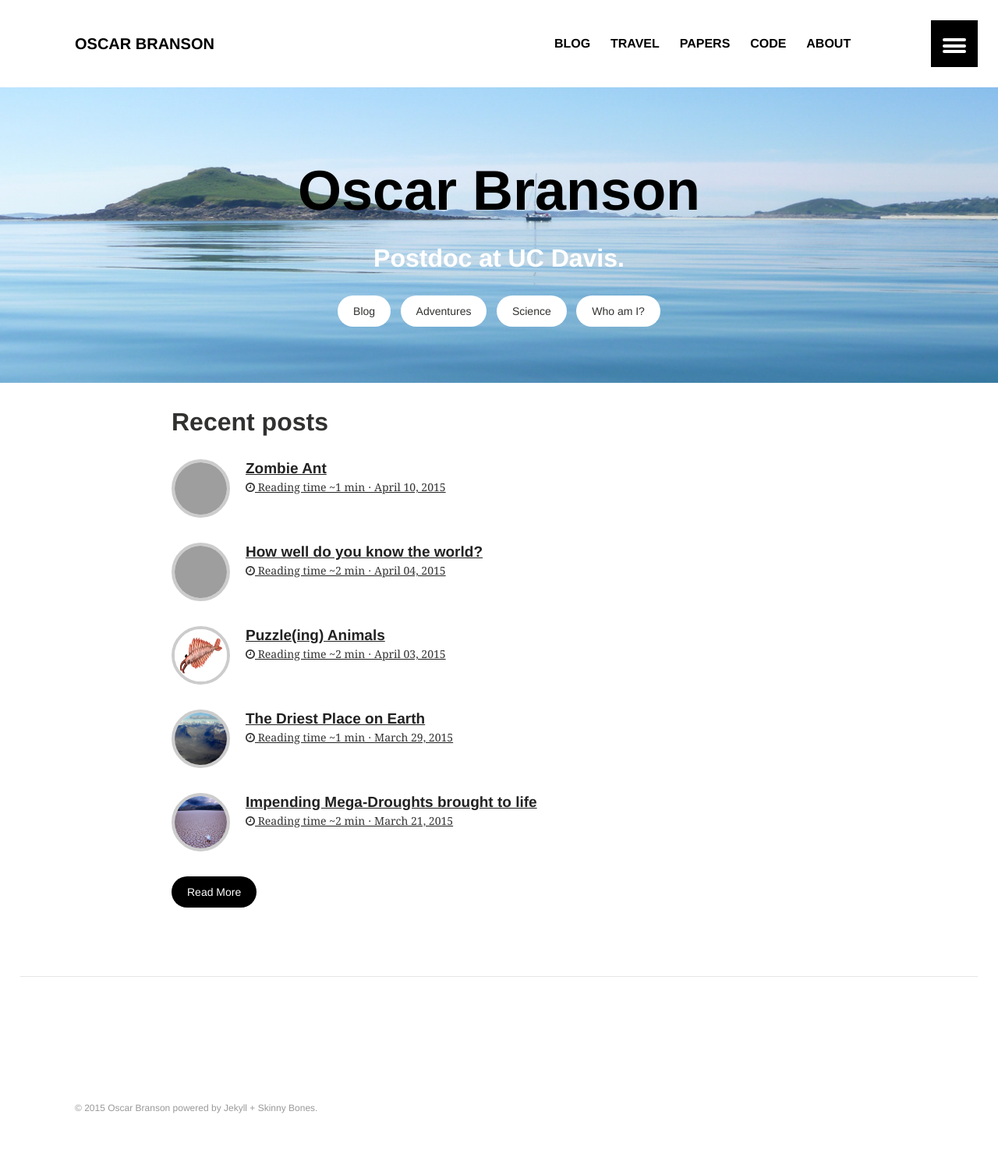
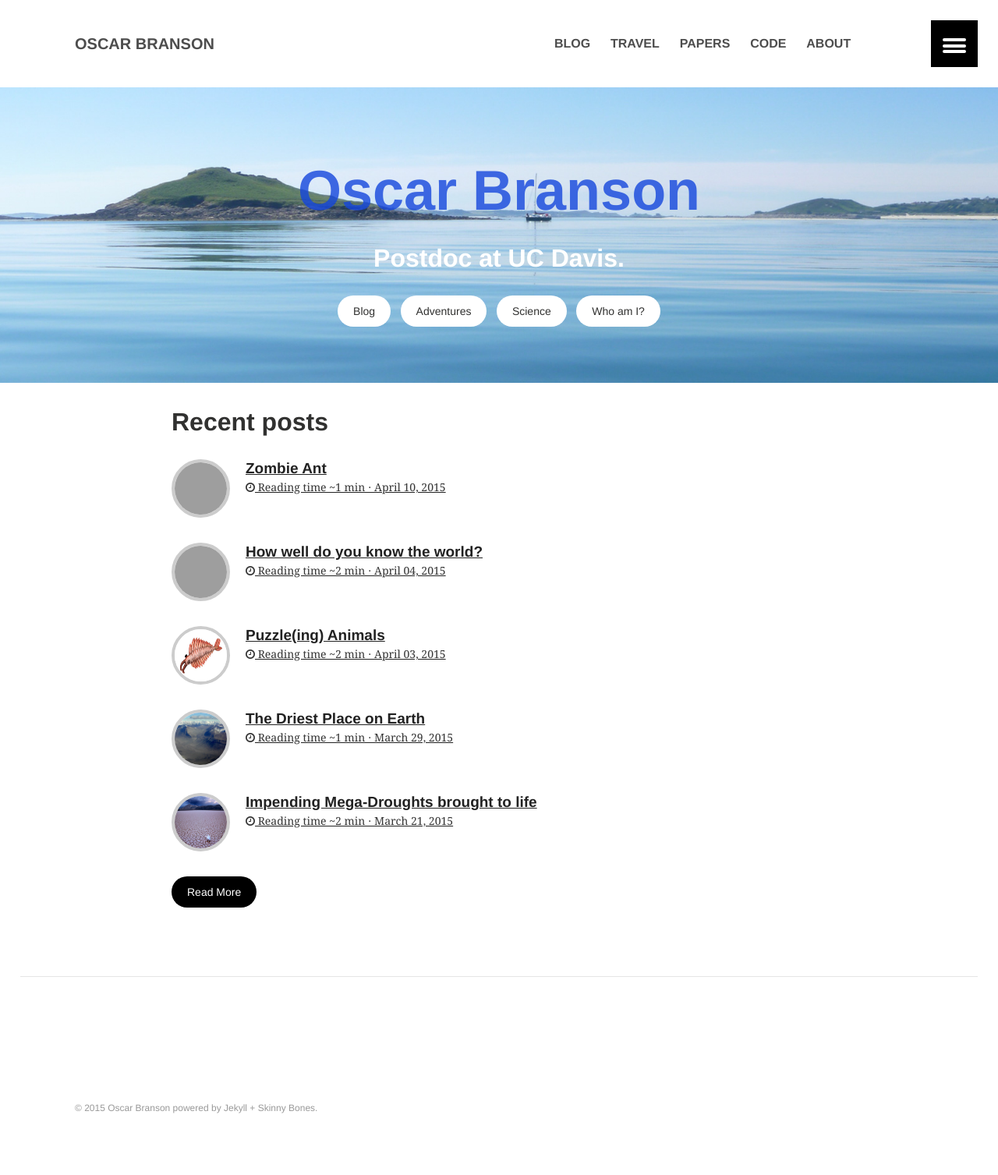
Before and after one commit to oscarbranson/oscarbranson.github.io, a Jekyll site: the page built from index.md, in a window 1280 px wide. Shown: the whole page at 78% size. Built offline with Jekyll 4.4.1, drawn with Linux system fonts in a browser that asks for light colours.

Commit message:
Changed title and header link colours.

```diff
--- a/_config.yml
+++ b/_config.yml
@@ -5,7 +5,8 @@ description: "Research, Travel, Thoughts"
 logo: # 120x120 px default image used for Twitter summary card
 teaser: defaut_teaser.jpg # 400x250 px default teaser image used in image archive grid
 locale:
-url: http://oscarbranson.github.io # http://0.0.0.0:4000
+# url: http://0.0.0.0:4000
+url: http://oscarbranson.github.io
 
 # Jekyll configuration
 
--- a/_layouts/home.html
+++ b/_layouts/home.html
@@ -47,7 +47,7 @@
     {% if page.image.feature %}
     <div class="page-lead" style="background-image:url({{ site.url }}/images/{{ page.image.feature }})">
       <div class="wrap page-lead-content">
-        <h1><font color="black">Oscar Branson</font></h1>
+        <h1>Oscar Branson</h1>
         <h2>Postdoc at UC Davis.</h2>
         <a href="{{ site.url }}/blog/" class="btn-inverse">Blog</a> &nbsp; <a href="{{ site.url }}/travel/" class="btn-inverse">Adventures</a> &nbsp; <a href="{{ site.url }}/papers/" class="btn-inverse">Science</a> &nbsp; <a href="{{ site.url }}/about/" class="btn-inverse">Who am I?</a>
       </div><!-- /.page-lead-content -->
--- a/_sass/_layout.scss
+++ b/_sass/_layout.scss
@@ -21,7 +21,7 @@
 	padding: (.25 * $masthead-height) 0; // fourth the height to center vertically
 	height: $masthead-height;
 	text-decoration: none;
-	color: $black;
+	color: lighten($black,30);
 	font-family: $alt-font;
 	font-weight: 700;
 	@include font-size(20,no);
@@ -97,7 +97,7 @@
 			font-weight: 700;
 			@include font-size(16,no);
 			line-height: .5 * $masthead-height; // half the height to center vertically
-			color: $black;
+			color: lighten($black,30);
 			text-transform: uppercase;
 		}
 	}
@@ -241,7 +241,7 @@
 	background-repeat: no-repeat;
 	background-attachment: fixed;
 	text-align: center;
-	color: $white;
+    color: $black;
 	@include media($large) {
 		background-size: cover;
 	}
@@ -255,6 +255,7 @@
 		padding: 3em;
 	}
 	h1 {
+        color: rgba(20,70,220,0.8);
 		@include font-size(48);
 		@include media($medium) {
 			@include font-size(60);
@@ -264,6 +265,7 @@
 		}
 	}
 	h2 {
+        color: $white;
 		@include font-size(20);
 		@include media($medium) {
 			@include font-size(24);
```
Also changed, not shown: 3 other files.
